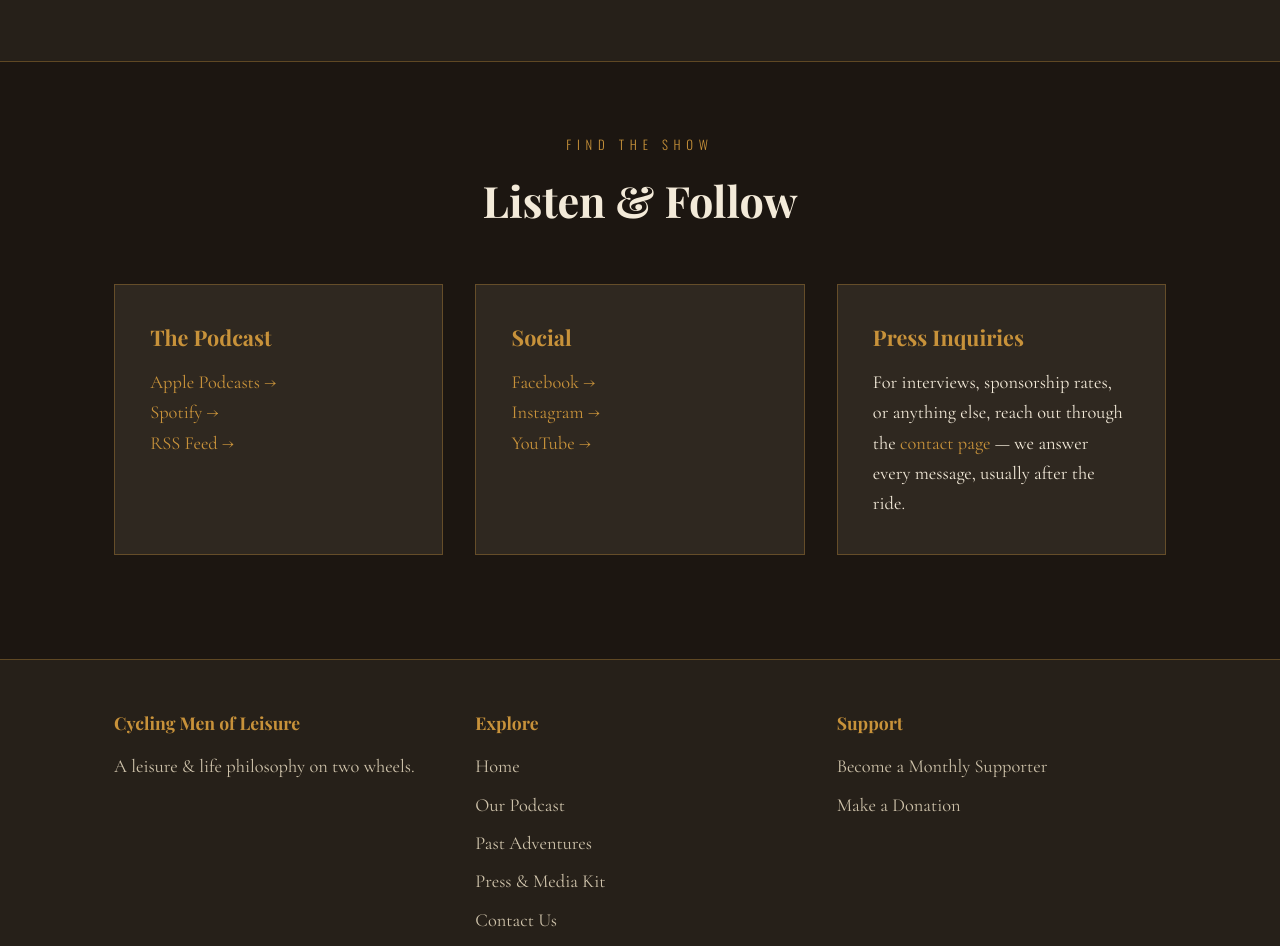
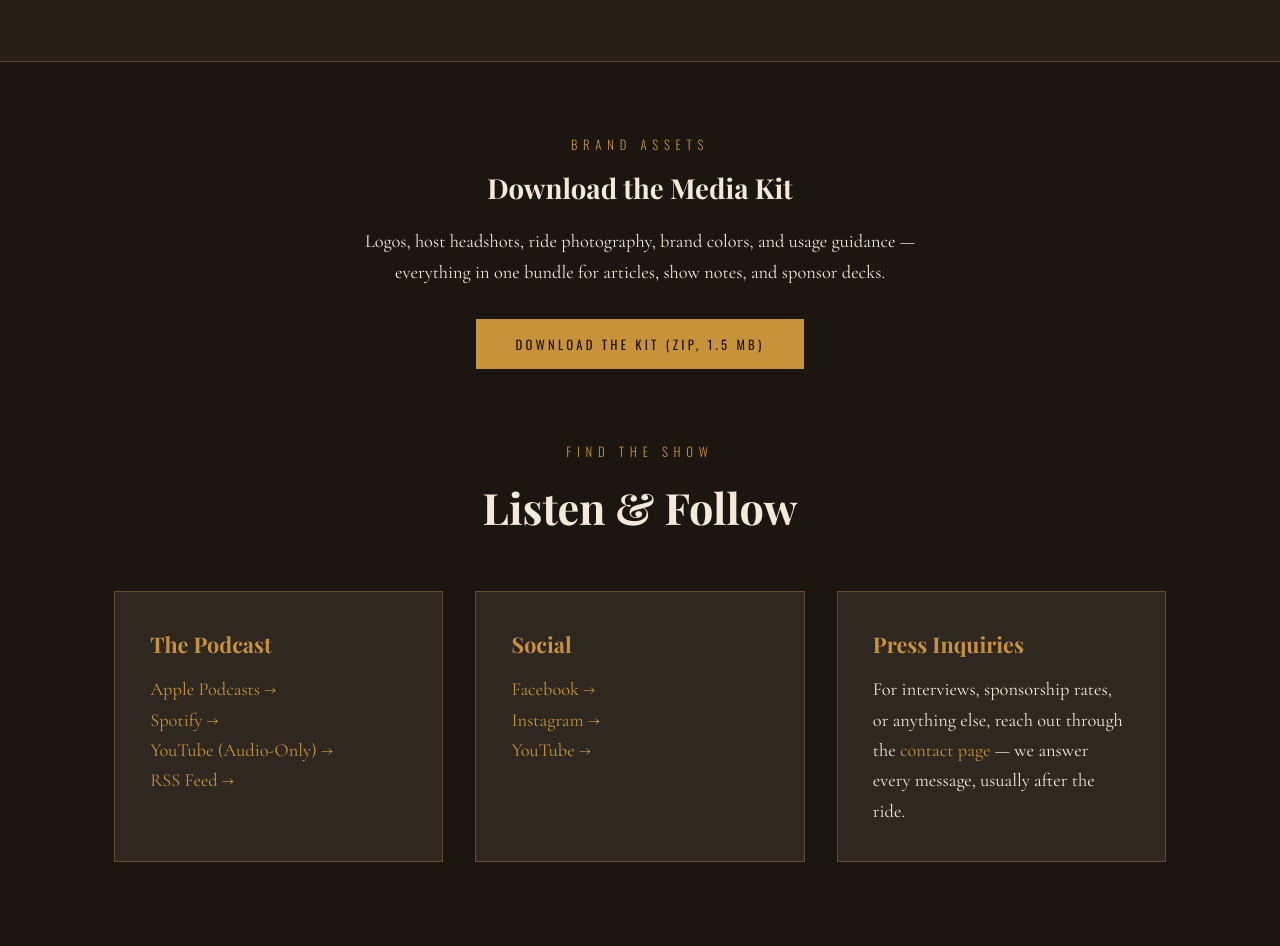
Before and after one commit to cyclingmenofleisure/Cycling-Men-Of-Leisure-Site, a plain HTML site: page press.html in a window 1280 px wide. Shown: the part 4765-5711 px from the top of the page. Drawn offline with nearby package versions, Linux system fonts and the light colour scheme; a web font is replaced by a local one.

Commit message:
8/7/2026

```diff
--- a/press.html
+++ b/press.html
@@ -239,8 +239,18 @@
   </div>
 </div>
 
+<!-- ============ MEDIA KIT DOWNLOAD ============ -->
+<section style="text-align:center;">
+  <div class="kicker">Brand Assets</div>
+  <h2 style="margin-top:0.6rem;">Download the Media Kit</h2>
+  <p style="max-width:620px; margin:1rem auto 0;">Logos, host headshots, ride photography,
+  brand colors, and usage guidance — everything in one bundle for articles, show notes,
+  and sponsor decks.</p>
+  <a class="btn" href="cmol-media-kit.zip" download>Download the Kit (ZIP, 1.5&nbsp;MB)</a>
+</section>
+
 <!-- ============ LINKS ============ -->
-<section>
+<section style="padding-top:0;">
   <div class="section-head">
     <div class="kicker">Find the Show</div>
     <h2>Listen &amp; Follow</h2>
@@ -251,6 +261,7 @@
       <p>
         <a href="https://podcasts.apple.com/us/podcast/road-adventures-of-cycling-men-of-leisure/id1655603200" target="_blank" rel="noopener">Apple Podcasts →</a><br>
         <a href="https://open.spotify.com/show/0snW9MeCJuffhXje8Nvrtd" target="_blank" rel="noopener">Spotify →</a><br>
+        <a href="https://www.youtube.com/@CyclingMenofLeisureAudioOnly" target="_blank" rel="noopener">YouTube (Audio-Only) →</a><br>
         <a href="https://feeds.buzzsprout.com/2054444.rss" target="_blank" rel="noopener">RSS Feed →</a>
       </p>
     </div>
```
Also changed, not shown: 1 other file.
